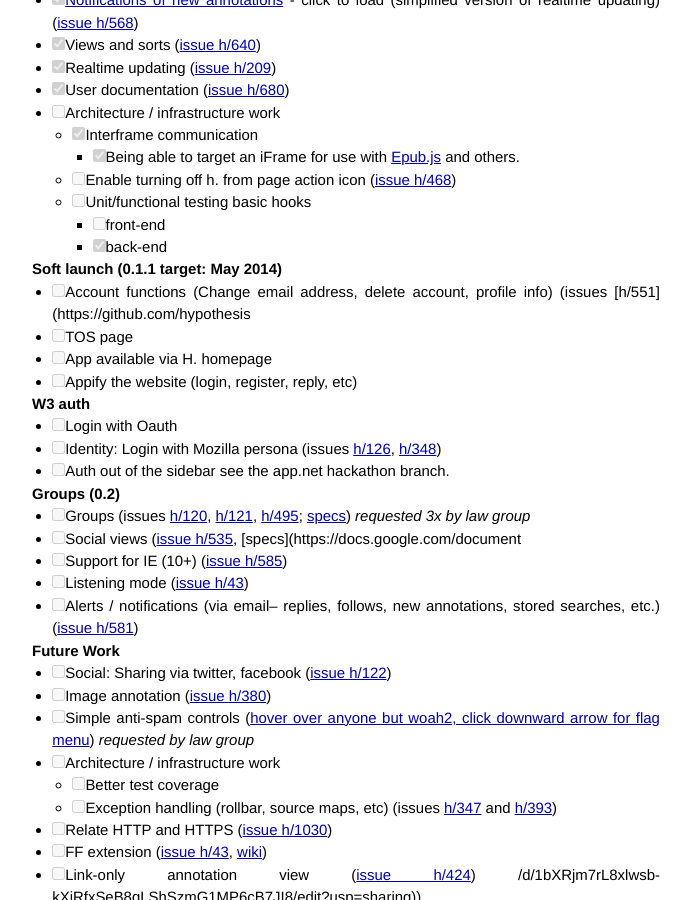
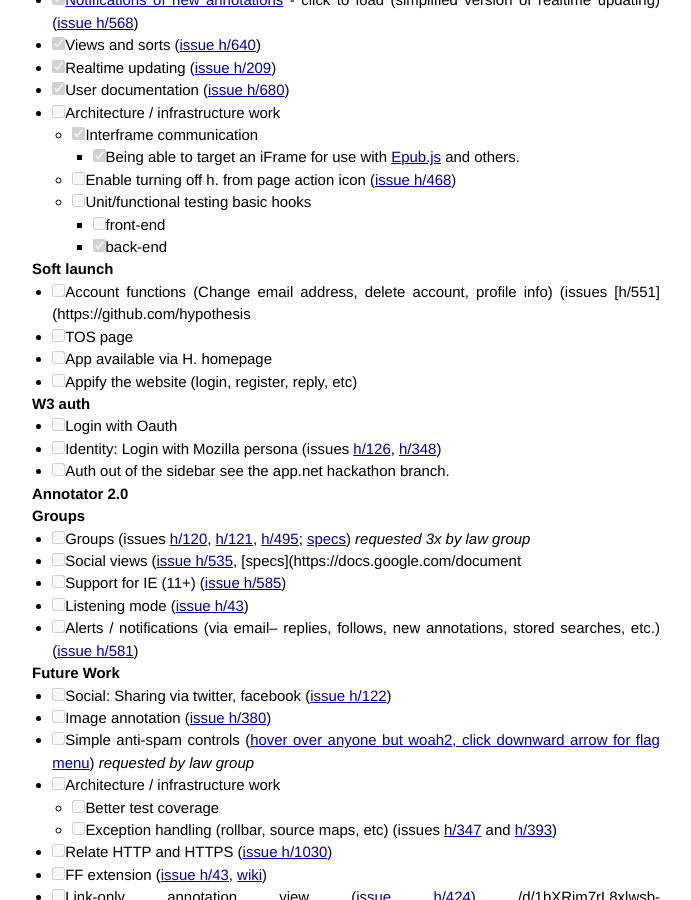
Before and after one commit to hypothesis/vision, a Jekyll site: the page built from _posts/2014-02-15-roadmap.md, in a window 1280 px wide and 900 px high, scrolled down 1311 px. Shown: the whole window, without its empty margins (294-985 px from the left). Built offline with Jekyll 4.4.1, drawn with Linux system fonts in a browser that asks for light colours; Markdown is read by kramdown in place of the engine named in the settings.

Commit message:
Update 2014-02-15-roadmap.md

```diff
--- a/_posts/2014-02-15-roadmap.md
+++ b/_posts/2014-02-15-roadmap.md
@@ -65,7 +65,7 @@ Roadmap
         - [ ] front-end
         - [X] back-end
 
-### Soft launch (0.1.1 target: May 2014)
+### Soft launch
 - [ ] Account functions (Change email address, delete account, profile info) (issues [h/551](https://github.com/hypothesis
 - [ ] TOS page
 - [ ] App available via H. homepage
@@ -76,10 +76,13 @@ Roadmap
 - [ ] Identity: Login with Mozilla persona (issues [h/126](https://github.com/hypothesis/h/issues/126), [h/348](https://github.com/hypothesis/h/issues/348))
 - [ ] Auth out of the sidebar see the app.net hackathon branch.
 
-### Groups (0.2)
+### Annotator 2.0
+
+
+### Groups
 - [ ] Groups (issues [h/120](https://github.com/hypothesis/h/issues/120), [h/121](https://github.com/hypothesis/h/issues/120), [h/495](https://github.com/hypothesis/h/issues/495); [specs](https://docs.google.com/document/d/17HDaujAt5P9o5x2Yinr8jL_tZS_3Zd36VBYbpPz-bkM/edit?usp=sharing))   _requested 3x by law group_
 - [ ] Social views ([issue h/535](https://github.com/hypothesis/h/issues/535), [specs](https://docs.google.com/document
-- [ ] Support for IE (10+) ([issue h/585](https://github.com/hypothesis/h/issues/585))
+- [ ] Support for IE (11+) ([issue h/585](https://github.com/hypothesis/h/issues/585))
 - [ ] Listening mode ([issue h/43](https://github.com/hypothesis/h/issues/43))
 - [ ] Alerts / notifications (via email-- replies, follows, new annotations, stored searches, etc.) ([issue h/581](https://github.com/hypothesis/h/issues/581))
 
```
